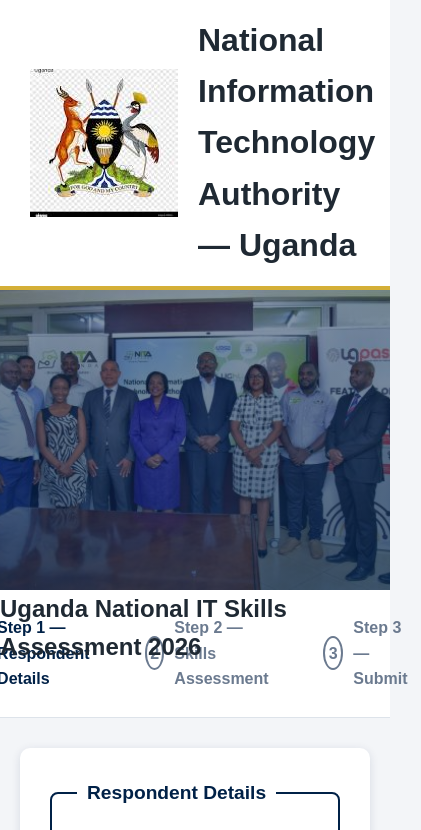
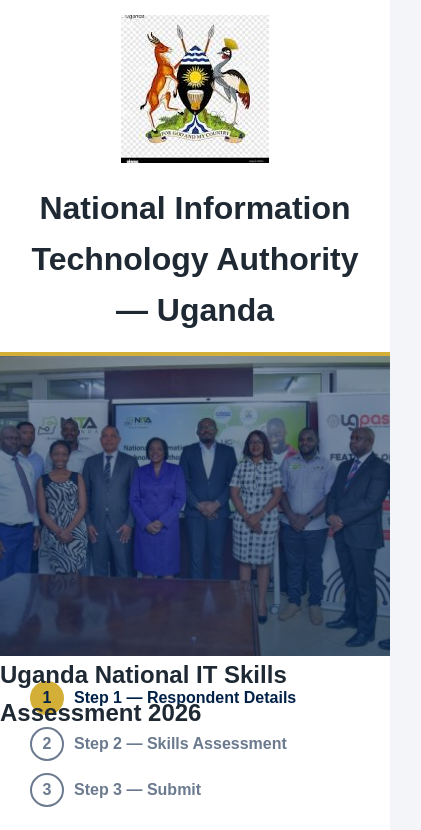
Before and after one commit to Patrickodida/nita-uganda-online-survey-form, a plain HTML site: page index.html in a window 390 px wide. Shown: the top 830 px of the page, 421 px wide, since content can reach past the window. Drawn offline with Linux system fonts and the light colour scheme.

Commit message:
Add media query for smaller screens

```diff
--- a/survey.css
+++ b/survey.css
@@ -246,3 +246,22 @@ footer {
     font-size: 0.85rem;
     color: #5A6672;
 }
+
+/* Small screens */
+@media (max-width: 700px) {
+    .site-header {
+        flex-direction: column;
+        text-align: center;
+    }
+
+    .banner h1 {
+        font-size: 1.6rem;
+    }
+
+    .progress {
+        flex-direction: column;
+        gap: 12px;
+        align-items: flex-start;
+        padding-left: 30px;
+    }
+}
```
